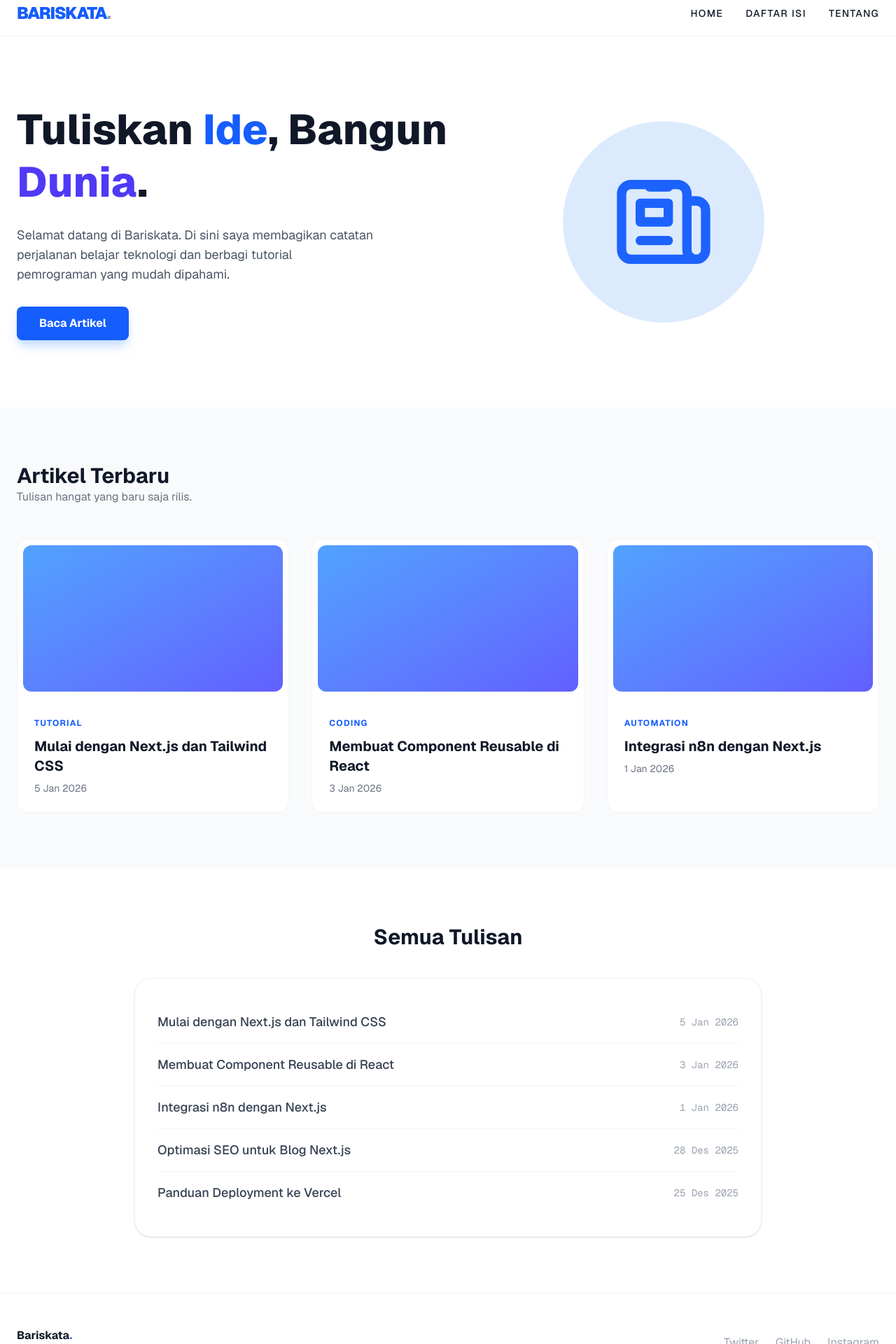
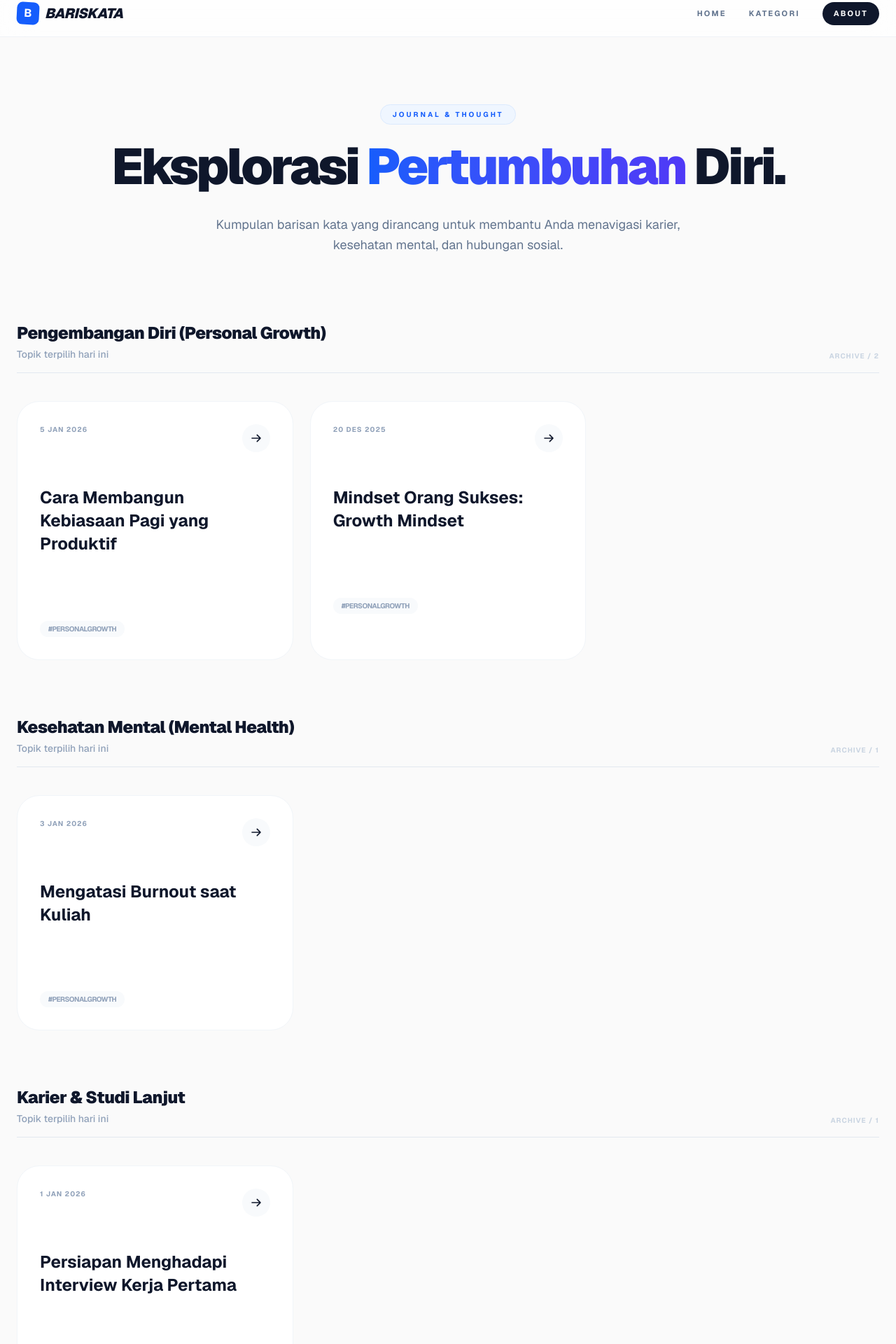
Before and after one commit to fathullahbk/bariskata, a Next.js app: page / in a window 1280 px wide. Shown: the part 13-1933 px from the top of the page at 70% size. Built offline with nearby package versions, Linux system fonts and the light colour scheme.

Commit message:
fitur kategori dan kartu artikel

```diff
--- a/src/app/page.tsx
+++ b/src/app/page.tsx
@@ -1,116 +1,128 @@
 import Link from 'next/link';
 
 export default function HomePage() {
-  // Data Artikel (Simulasi Database)
-  const allPosts = [
-    { id: 1, title: 'Mulai dengan Next.js dan Tailwind CSS', date: '5 Jan 2026', slug: 'nextjs-tailwind', category: 'Tutorial' },
-    { id: 2, title: 'Membuat Component Reusable di React', date: '3 Jan 2026', slug: 'react-component', category: 'Coding' },
-    { id: 3, title: 'Integrasi n8n dengan Next.js', date: '1 Jan 2026', slug: 'n8n-nextjs', category: 'Automation' },
-    { id: 4, title: 'Optimasi SEO untuk Blog Next.js', date: '28 Des 2025', slug: 'seo-nextjs', category: 'Tips' },
-    { id: 5, title: 'Panduan Deployment ke Vercel', date: '25 Des 2025', slug: 'deploy-vercel', category: 'DevOps' },
+  const categories = [
+    'Pengembangan Diri (Personal Growth)',
+    'Kesehatan Mental (Mental Health)',
+    'Karier & Studi Lanjut',
+    'Tips Belajar (Study Skills)',
+    'Hubungan Sosial (Social Relationship)'
   ];
 
-  // Recent Posts (Ambil 3 terbaru)
-  const recentPosts = allPosts.slice(0, 3);
+  const allPosts = [
+    { id: 1, title: 'Cara Membangun Kebiasaan Pagi yang Produktif', date: '5 Jan 2026', slug: 'kebiasaan-pagi', category: 'Pengembangan Diri (Personal Growth)', summary: 'Langkah kecil untuk perubahan besar dalam hidup Anda.' },
+    { id: 2, title: 'Mengatasi Burnout saat Kuliah', date: '3 Jan 2026', slug: 'mengatasi-burnout', category: 'Kesehatan Mental (Mental Health)', summary: 'Tips menjaga kesehatan mental di tengah tekanan akademik.' },
+    { id: 3, title: 'Persiapan Menghadapi Interview Kerja Pertama', date: '1 Jan 2026', slug: 'interview-kerja', category: 'Karier & Studi Lanjut', summary: 'Hal-hal penting yang harus Anda siapkan sebelum bertemu rekruter.' },
+    { id: 4, title: 'Teknik Pomodoro: Belajar Fokus dalam 25 Menit', date: '28 Des 2025', slug: 'teknik-pomodoro', category: 'Tips Belajar (Study Skills)', summary: 'Metode belajar paling efektif untuk mahasiswa.' },
+    { id: 5, title: 'Cara Berkomunikasi Efektif dengan Pasangan', date: '25 Des 2025', slug: 'komunikasi-efektif', category: 'Hubungan Sosial (Social Relationship)', summary: 'Membangun hubungan yang sehat melalui komunikasi yang jujur.' },
+    { id: 6, title: 'Mindset Orang Sukses: Growth Mindset', date: '20 Des 2025', slug: 'growth-mindset', category: 'Pengembangan Diri (Personal Growth)', summary: 'Mengapa cara berpikir menentukan masa depan Anda.' },
+  ];
 
   return (
-    <div className="min-h-screen bg-white font-sans text-gray-900">
+    <div className="min-h-screen bg-[#FAFAFA] font-sans text-slate-900">
 
-      {/* 1. HEADER (NAVBAR) */}
-      <nav className="sticky top-0 z-50 bg-white/80 backdrop-blur-md border-b border-gray-100 py-4">
+      {/* MODERN NAVBAR */}
+      <nav className="sticky top-0 z-50 bg-white/70 backdrop-blur-xl border-b border-slate-200/50 py-4">
         <div className="container mx-auto px-6 flex justify-between items-center">
-          <Link href="/" className="text-2xl font-black tracking-tighter text-blue-600">
-            BARISKATA<span className="text-gray-400">.</span>
+          <Link href="/" className="group flex items-center gap-2">
+            <div className="w-8 h-8 bg-blue-600 rounded-lg flex items-center justify-center text-white font-bold rotate-3 group-hover:rotate-0 transition-transform">B</div>
+            <span className="text-xl font-black tracking-tight uppercase italic">Bariskata</span>
           </Link>
-          <div className="hidden md:flex space-x-8 font-medium text-sm uppercase tracking-widest">
-            <Link href="/" className="hover:text-blue-600 transition">Home</Link>
-            <Link href="#daftar-isi" className="hover:text-blue-600 transition">Daftar Isi</Link>
-            <Link href="/about" className="hover:text-blue-600 transition">Tentang</Link>
+          <div className="hidden md:flex items-center gap-8 text-[11px] font-bold uppercase tracking-[0.2em] text-slate-500">
+            <Link href="/" className="hover:text-blue-600 transition-colors">Home</Link>
+            <Link href="#kategori" className="hover:text-blue-600 transition-colors">Kategori</Link>
+            <Link href="/about" className="px-4 py-2 bg-slate-900 text-white rounded-full hover:bg-blue-600 transition-all">About</Link>
           </div>
         </div>
       </nav>
 
-      {/* 2. HERO SECTION */}
-      <header className="relative overflow-hidden bg-white py-24">
-        <div className="container mx-auto px-6 flex flex-col md:flex-row items-center">
-          <div className="md:w-1/2 text-left">
-            <h1 className="text-6xl font-extrabold text-gray-900 leading-tight mb-6">
-              Tuliskan <span className="text-blue-600">Ide</span>, Bangun <span className="text-indigo-600">Dunia</span>.
+      {/* MINIMALIST HERO */}
+      <header className="relative py-24 overflow-hidden">
+        <div className="absolute top-0 left-1/2 -translate-x-1/2 w-full h-full -z-10 opacity-40">
+           <div className="absolute top-10 left-10 w-72 h-72 bg-blue-200 rounded-full blur-[120px]"></div>
+           <div className="absolute bottom-10 right-10 w-72 h-72 bg-indigo-200 rounded-full blur-[120px]"></div>
+        </div>
+        <div className="container mx-auto px-6 text-center">
+          <span className="inline-block px-4 py-1.5 mb-6 text-[10px] font-bold tracking-[0.3em] uppercase bg-blue-50 text-blue-600 rounded-full border border-blue-100">
+            Journal & Thought
+          </span>
+          <h1 className="text-5xl md:text-7xl font-black text-slate-900 mb-8 tracking-tighter">
+            Eksplorasi <span className="text-transparent bg-clip-text bg-gradient-to-r from-blue-600 to-indigo-600">Pertumbuhan</span> Diri.
           </h1>
-            <p className="text-lg text-gray-600 mb-8 max-w-lg">
-              Selamat datang di Bariskata. Di sini saya membagikan catatan perjalanan belajar teknologi dan berbagi tutorial pemrograman yang mudah dipahami.
+          <p className="text-lg text-slate-500 max-w-2xl mx-auto leading-relaxed">
+            Kumpulan barisan kata yang dirancang untuk membantu Anda menavigasi karier, kesehatan mental, dan hubungan sosial.
           </p>
-            <div className="flex space-x-4">
-              <a href="#recent" className="bg-blue-600 text-white px-8 py-3 rounded-lg font-bold hover:bg-blue-700 transition shadow-lg shadow-blue-200">
-                Baca Artikel
-              </a>
-            </div>
-          </div>
-          <div className="md:w-1/2 mt-12 md:mt-0 flex justify-center">
-            {/* Ilustrasi Sederhana dengan CSS */}
-            <div className="w-72 h-72 bg-blue-100 rounded-full flex items-center justify-center animate-pulse">
-               <svg className="w-40 h-40 text-blue-600" fill="none" stroke="currentColor" viewBox="0 0 24 24" xmlns="http://www.w3.org/2000/svg"><path strokeLinecap="round" strokeLinejoin="round" strokeWidth="2" d="M19 20H5a2 2 0 01-2-2V6a2 2 0 012-2h10a2 2 0 012 2v1m2 13a2 2 0 01-2-2V7m2 13a2 2 0 002-2V9.5a2 2 0 00-2-2h-2m-4-3H9M7 16h6M7 8h6v4H7V8z"></path></svg>
-            </div>
-          </div>
         </div>
       </header>
 
-      {/* 3. RECENT POSTS */}
-      <section id="recent" className="py-20 bg-gray-50">
+      {/* CATEGORY SECTIONS */}
+      <section id="kategori" className="pb-24">
         <div className="container mx-auto px-6">
-          <div className="flex justify-between items-end mb-12">
+
+          {categories.map((cat) => {
+            const filteredPosts = allPosts.filter(post => post.category === cat);
+
+            return (
+              <div key={cat} className="mb-20 last:mb-0">
+                {/* Header Kategori Modern */}
+                <div className="flex items-end justify-between mb-10 border-b border-slate-200 pb-4">
                   <div>
-              <h2 className="text-3xl font-bold text-gray-900">Artikel Terbaru</h2>
-              <p className="text-gray-500">Tulisan hangat yang baru saja rilis.</p>
+                    <h2 className="text-2xl font-black tracking-tight text-slate-900 mb-1">{cat}</h2>
+                    <p className="text-sm text-slate-400 font-medium">Topik terpilih hari ini</p>
+                  </div>
+                  <span className="text-[10px] font-bold text-slate-300 uppercase tracking-widest">Archive / {filteredPosts.length}</span>
+                </div>
+
+                {filteredPosts.length > 0 ? (
+                  <div className="grid grid-cols-1 md:grid-cols-2 lg:grid-cols-3 gap-6">
+                    {filteredPosts.map((post) => (
+                      <div key={post.id} className="group relative bg-white rounded-[32px] p-8 border border-slate-100 hover:border-blue-100 transition-all duration-500 hover:shadow-[0_32px_64px_-16px_rgba(0,0,0,0.05)]">
+                        <div className="flex justify-between items-start mb-12">
+                          <span className="text-[10px] font-bold text-slate-400 uppercase tracking-widest">{post.date}</span>
+                          <div className="w-10 h-10 rounded-full bg-slate-50 flex items-center justify-center group-hover:bg-blue-600 group-hover:text-white transition-colors">
+                            <svg className="w-4 h-4" fill="none" stroke="currentColor" viewBox="0 0 24 24"><path strokeLinecap="round" strokeLinejoin="round" strokeWidth="2.5" d="M14 5l7 7m0 0l-7 7m7-7H3"></path></svg>
                           </div>
                         </div>
-          <div className="grid grid-cols-1 md:grid-cols-3 gap-8">
-            {recentPosts.map((post) => (
-              <div key={post.id} className="group bg-white p-2 rounded-2xl border border-gray-100 hover:shadow-2xl transition-all duration-300">
-                <div className="aspect-video bg-gray-200 rounded-xl mb-4 overflow-hidden">
-                   <div className="w-full h-full bg-gradient-to-br from-blue-400 to-indigo-500 group-hover:scale-110 transition duration-500"></div>
-                </div>
-                <div className="p-4">
-                  <span className="text-xs font-bold text-blue-600 uppercase tracking-widest">{post.category}</span>
-                  <h3 className="text-xl font-bold mt-2 group-hover:text-blue-600 transition">{post.title}</h3>
-                  <p className="text-gray-500 text-sm mt-2">{post.date}</p>
+
+                        <h3 className="text-2xl font-bold text-slate-900 mb-4 leading-snug group-hover:text-blue-600 transition-colors">
+                          <Link href={`/blog/${post.slug}`}>{post.title}</Link>
+                        </h3>
+                        <p className="text-slate-500 text-sm leading-relaxed mb-8 opacity-0 group-hover:opacity-100 transition-opacity duration-500">
+                          {post.summary}
+                        </p>
+
+                        <div className="flex gap-2">
+                           <span className="px-3 py-1 bg-slate-50 rounded-full text-[10px] font-bold text-slate-400 uppercase tracking-tighter">#PersonalGrowth</span>
                         </div>
                       </div>
                     ))}
                   </div>
+                ) : (
+                  <div className="py-12 px-8 rounded-[32px] border-2 border-dashed border-slate-100 flex items-center justify-center">
+                    <p className="text-slate-300 text-sm font-medium italic uppercase tracking-widest">Coming Soon</p>
+                  </div>
+                )}
+              </div>
+            );
+          })}
         </div>
       </section>
 
-      {/* 4. DAFTAR ISI (ARCHIVE) */}
-      <section id="daftar-isi" className="py-20">
+      {/* FOOTER MODERN */}
+      <footer className="bg-slate-900 text-white py-20 rounded-t-[60px]">
         <div className="container mx-auto px-6">
-          <h2 className="text-3xl font-bold text-gray-900 mb-10 text-center">Semua Tulisan</h2>
-          <div className="max-w-4xl mx-auto bg-white border border-gray-100 rounded-3xl p-8 shadow-sm">
-            <ul className="divide-y divide-gray-100">
-              {allPosts.map((post) => (
-                <li key={post.id} className="py-4 flex justify-between items-center group">
-                  <Link href={`/blog/${post.slug}`} className="text-lg font-medium text-gray-700 group-hover:text-blue-600 transition">
-                    {post.title}
-                  </Link>
-                  <span className="text-sm text-gray-400 font-mono">{post.date}</span>
-                </li>
-              ))}
-            </ul>
+          <div className="grid grid-cols-1 md:grid-cols-2 justify-between items-center gap-12 border-b border-slate-800 pb-16">
+            <div>
+              <h2 className="text-4xl font-black tracking-tighter mb-4">Mulai Berlangganan<span className="text-blue-500">.</span></h2>
+              <p className="text-slate-400 text-sm">Dapatkan notifikasi barisan kata setiap minggu langsung di inbox Anda.</p>
+            </div>
+            <div className="flex gap-2">
+               <input type="email" placeholder="email@kamu.com" className="bg-slate-800 border-none rounded-2xl px-6 py-4 flex-grow focus:ring-2 focus:ring-blue-600 outline-none transition-all" />
+               <button className="bg-white text-slate-900 px-8 py-4 rounded-2xl font-bold hover:bg-blue-600 hover:text-white transition-all">Join</button>
             </div>
           </div>
-      </section>
-
-      {/* 5. FOOTER */}
-      <footer className="bg-white border-t border-gray-100 py-12">
-        <div className="container mx-auto px-6 flex flex-col md:flex-row justify-between items-center">
-          <div className="mb-4 md:mb-0">
-            <p className="text-gray-900 font-bold">Bariskata<span className="text-blue-600">.</span></p>
-            <p className="text-sm text-gray-500">© 2026 Fathullah BK. Built with Next.js.</p>
-          </div>
-          <div className="flex space-x-6">
-            <a href="#" className="text-gray-400 hover:text-blue-600 transition">Twitter</a>
-            <a href="#" className="text-gray-400 hover:text-blue-600 transition">GitHub</a>
-            <a href="#" className="text-gray-400 hover:text-blue-600 transition">Instagram</a>
+          <div className="pt-12 flex flex-col md:flex-row justify-between items-center gap-6">
+            <p className="text-slate-500 text-xs font-bold uppercase tracking-widest italic">Bariskata — 2026</p>
           </div>
         </div>
       </footer>
```
Lines whose indentation alone changed are shown as unchanged.
